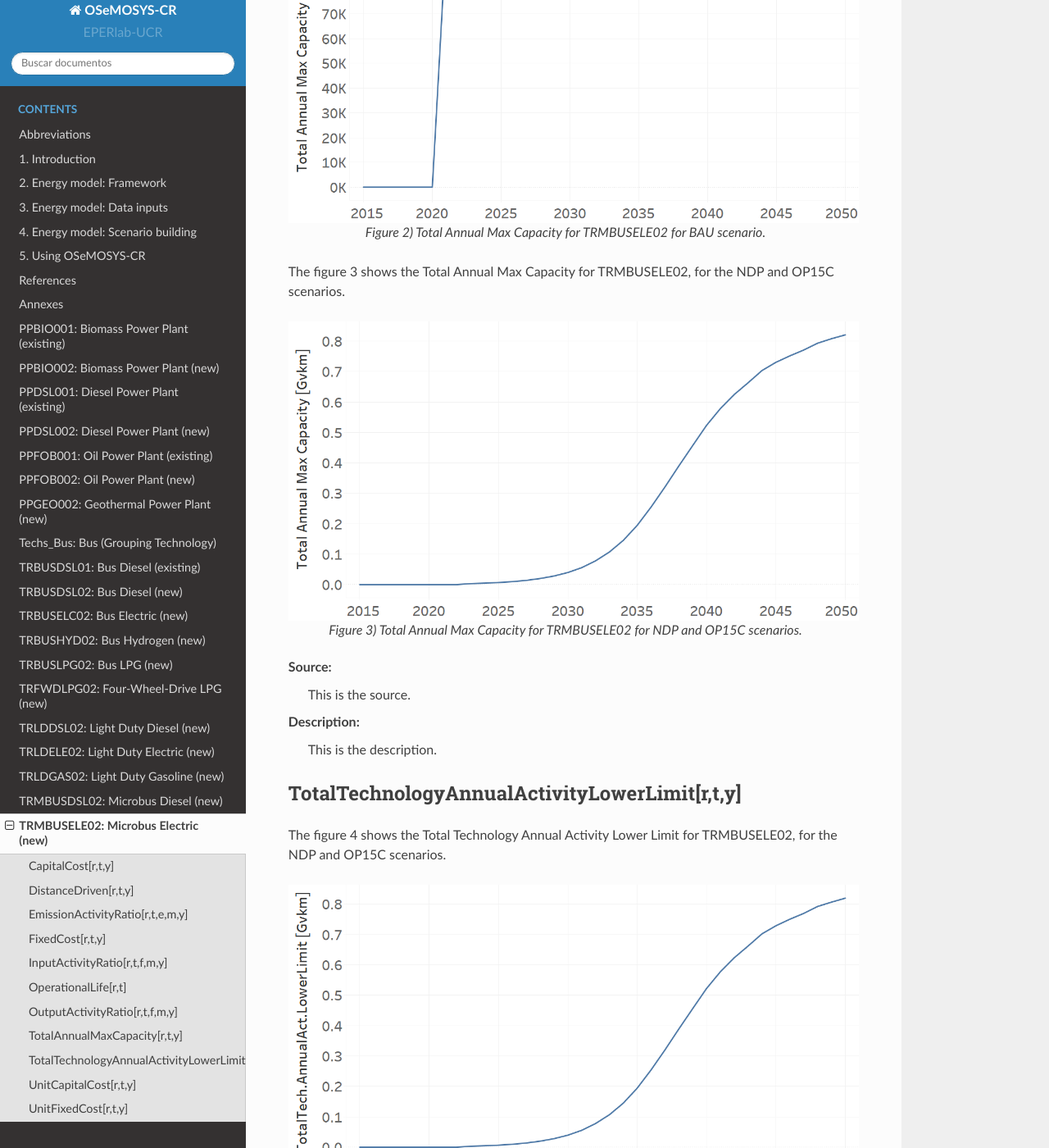
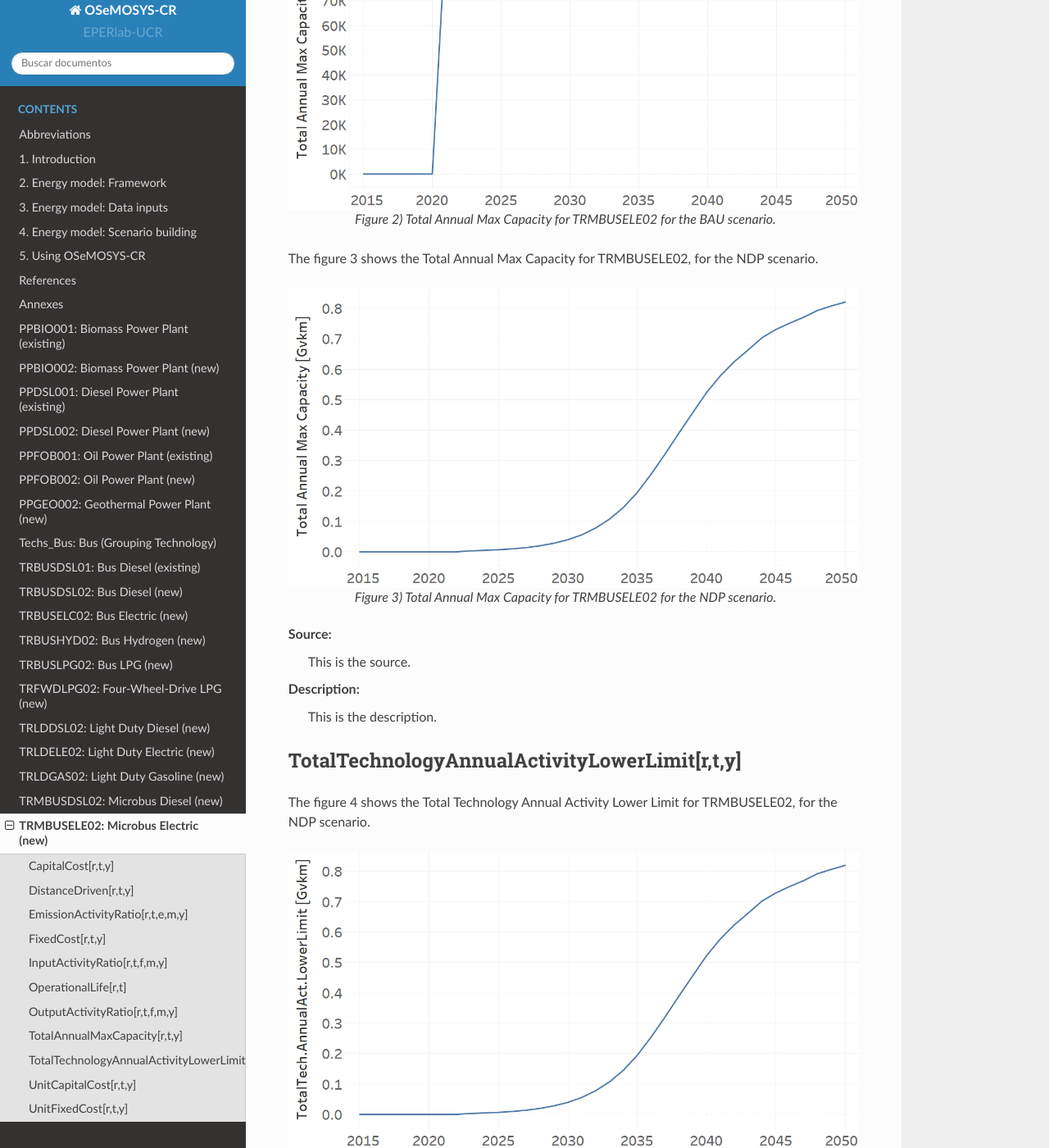
Before and after one commit to EPERLab/OSeMOSYS-CR, a Sphinx documentation site: the page built from docs/fichas/52_TRMBUSELE02.rst, in a window 1280 px wide and 1400 px high, scrolled down 4095 px. Shown: the whole window at 82% size. Built offline with Sphinx 7.4.7 and the Read the Docs theme 2.0.0, drawn with Linux system fonts in a browser that asks for light colours; formulas are drawn with MathJax 3; some of the changed text lies outside the part shown.

Commit message:
Update 52_TRMBUSELE02.rst

```diff
--- a/docs/fichas/52_TRMBUSELE02.rst
+++ b/docs/fichas/52_TRMBUSELE02.rst
@@ -34,10 +34,10 @@
 +-------------------------------------------------+-------+--------------+--------------+--------------+--------------+
 | TotalAnnualMaxCapacity[r,t,y] (BAU)             |  Gvkm | 0            | 99999        | 99999        | 99999        |
 +-------------------------------------------------+-------+--------------+--------------+--------------+--------------+
-| TotalAnnualMaxCapacity[r,t,y] (NDP and OP15C)   |  Gvkm | 0            | 0.051        | 0.6698       | 1.0554       |
+| TotalAnnualMaxCapacity[r,t,y] (NDP)             |  Gvkm | 0            | 0.051        | 0.6698       | 1.0554       |
 +-------------------------------------------------+-------+--------------+--------------+--------------+--------------+
 | TotalTechnologyAnnualActivityLowerLimit[r,t,y]  | Gvkm  | 0            | 0.0509       | 0.6684       | 1.0533       |
-| (NDP and OP15C)                                 |       |              |              |              |              |
+| (NDP)                                           |       |              |              |              |              |
 +-------------------------------------------------+-------+--------------+--------------+--------------+--------------+
 | UnitCapitalCost[r,t,y]                          |   $   | 160018.777   | 121765.217   | 118844.506   | 115923.795   |
 +-------------------------------------------------+-------+--------------+--------------+--------------+--------------+
@@ -145,15 +145,15 @@
    :align:   center
    :width:   700 px
 
-   *Figure 2) Total Annual Max Capacity for TRMBUSELE02 for BAU scenario.*
+   *Figure 2) Total Annual Max Capacity for TRMBUSELE02 for the BAU scenario.*
 
-The figure 3 shows the Total Annual Max Capacity for TRMBUSELE02, for the NDP and OP15C scenarios.
+The figure 3 shows the Total Annual Max Capacity for TRMBUSELE02, for the NDP scenario.
 
 .. figure:: img/TRMBUSELE02_TotalAnnualMaxCapacity_NDP_OP.png
    :align:   center
    :width:   700 px
 
-   *Figure 3) Total Annual Max Capacity for TRMBUSELE02 for NDP and OP15C scenarios.*
+   *Figure 3) Total Annual Max Capacity for TRMBUSELE02 for the NDP scenario.*
 
 Source:
    This is the source.
@@ -163,13 +163,13 @@
 
 TotalTechnologyAnnualActivityLowerLimit[r,t,y]
 +++++++++
-The figure 4 shows the Total Technology Annual Activity Lower Limit for TRMBUSELE02, for the NDP and OP15C scenarios.
+The figure 4 shows the Total Technology Annual Activity Lower Limit for TRMBUSELE02, for the NDP scenario.
 
 .. figure:: img/TRMBUSELE02_TotalTechnologyAnnualActivityLowerLimit_NDP_OP.png
    :align:   center
    :width:   700 px
 
-   *Figure 4) Total Technology Annual Activity Lower Limit for TRMBUSELE02 for NDP and OP15C scenarios.*
+   *Figure 4) Total Technology Annual Activity Lower Limit for TRMBUSELE02 for the NDP scenario.*
 
 Source:
    This is the source.
```
